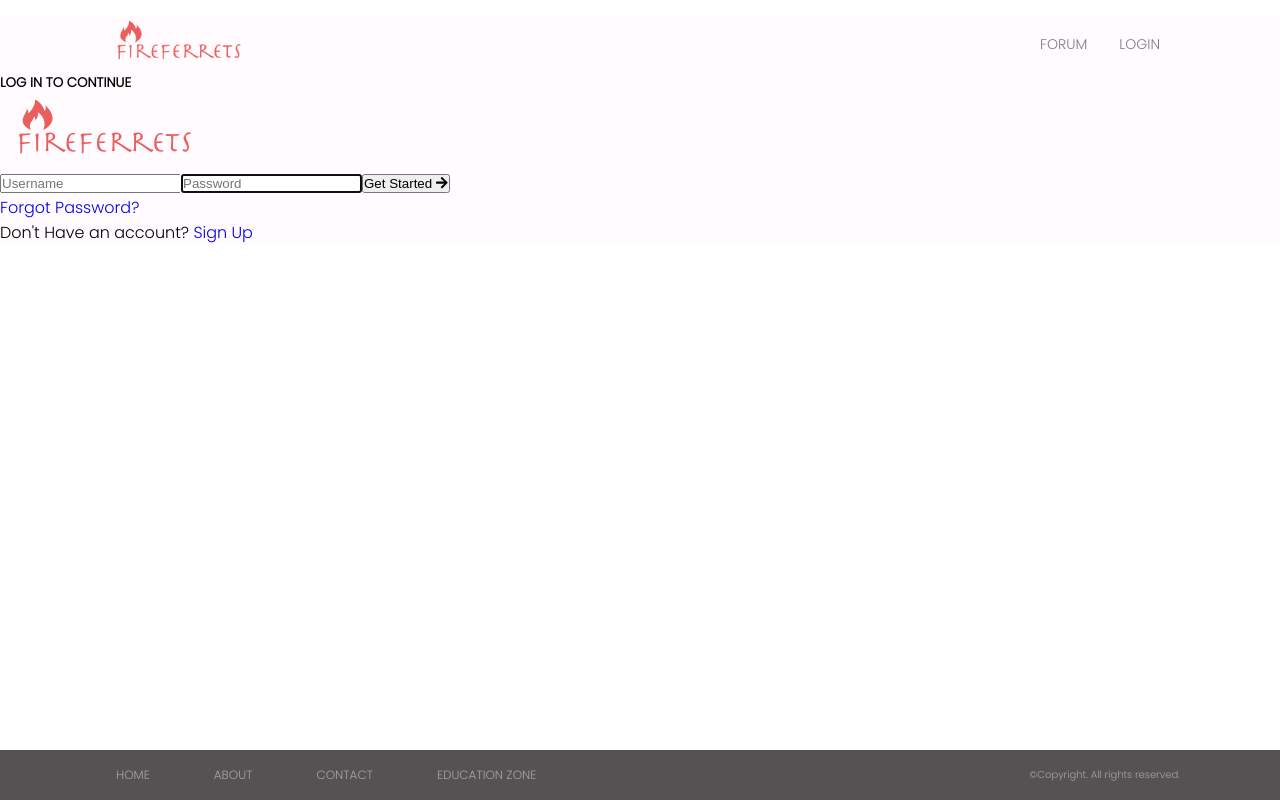
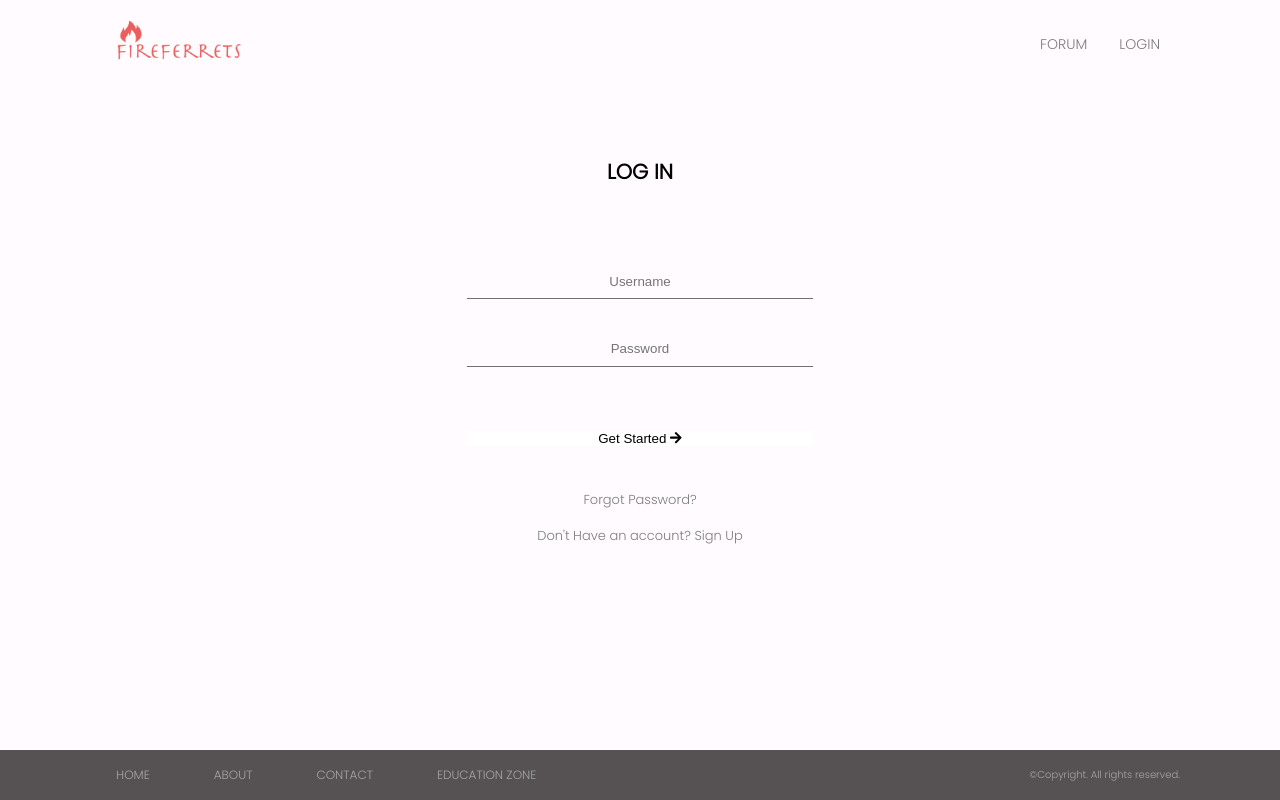
Before and after one commit to soheee-bae/Covid19-Travel-Checker, a React (Create React App) app in the folder client/: page /login in a window 1280 px wide. Built offline with nearby package versions, Linux system fonts and the light colour scheme.

Commit message:
style login and signup page

```diff
--- a/client/src/component/LoginPage.js
+++ b/client/src/component/LoginPage.js
@@ -9,13 +9,10 @@ const LoginPage = () => {
   return (
     <div className="LoginPage">
       <div className="Login-container">
-        <div className="LoginTitleSection">
-          <div className="LoginTitle">
-            <h5>LOG IN TO CONTINUE</h5>
-          </div>
-          <img className="Loginlogo" src={logo} alt="logo" />
+        <div className="LoginTitle">
+          <h5>LOG IN</h5>
         </div>
-        <form className="LoginInputSection">
+        <form className="LoginInput-Section">
           <input
             className="login-input"
             type="text"
--- a/client/src/component/SignupPage.js
+++ b/client/src/component/SignupPage.js
@@ -9,13 +9,10 @@ const SignupPage = () => {
   return (
     <div className="SignupPage">
       <div className="Signup-container">
-        <div className="SignupTitleSection">
-          <div className="SignupTitle">
-            <h5>SIGN UP TO CONTINUE</h5>
-          </div>
-          <img className="Signuplogo" src={logo} alt="logo" />
+        <div className="SignupTitle">
+          <h5>SIGN UP</h5>
         </div>
-        <form className="SignupInputSection">
+        <form className="SignupInput-Section">
           <input
             className="Signup-input"
             type="text"
@@ -37,10 +34,10 @@ const SignupPage = () => {
           </button>
         </form>
         <div className="additionInfo">
-          <div className="btn-to-Signup">
+          <div className="btn-to-Login">
             Already have account?
             <Link to="/login" style={{ textDecoration: "none" }}>
-              <span className="direct-to-Loginin"> Log In</span>
+              <span className="direct-to-Login"> Log In</span>
             </Link>
           </div>
         </div>
--- a/client/src/styles/Home.css
+++ b/client/src/styles/Home.css
@@ -1,3 +1,7 @@
+body {
+  background-color: #fffbfe;
+}
+
 .Homepage {
   display: flex;
   flex-direction: row;
--- a/client/src/styles/Login.css
+++ b/client/src/styles/Login.css
@@ -0,0 +1,81 @@
+.LoginPage {
+  align-items: center;
+  margin-right: 5%;
+  margin-left: 5%;
+  margin-top: 3%;
+}
+
+.Login-container {
+  display: flex;
+  flex-direction: column;
+  justify-content: space-evenly;
+  align-items: center;
+  height: 60vh;
+}
+
+.LoginTitle {
+  font-size: 25px;
+  font-weight: bold;
+  margin-bottom: 2rem;
+}
+
+.LoginInput-Section {
+  display: flex;
+  flex-direction: column;
+  gap: 2rem;
+}
+
+.Loginbtn {
+  background-color: white;
+  border: none;
+  outline: none;
+  cursor: pointer;
+  font-weight: 400;
+  color: black;
+  margin-top: 2rem;
+}
+
+.Loginbtn:hover,
+.Loginbtn:active {
+  color: #707070;
+  border: none;
+  outline: none;
+  cursor: pointer;
+  font-weight: bold;
+}
+
+.login-input {
+  border: none;
+  width: 27vw;
+  border-bottom: 0.5px solid #707070;
+  outline: none;
+  padding: 0.6rem;
+  text-align: center;
+  background-color: #fffbfe;
+}
+
+.additionInfo {
+  display: flex;
+  flex-direction: column;
+  gap: 1rem;
+  font-size: 13px;
+  color: #7a7d7d;
+  align-items: center;
+}
+
+.forgotpass {
+  color: #7a7d7d;
+}
+
+.forgotpass:hover,
+.forgotpass:active {
+  color: black;
+}
+
+.direct-to-signup {
+  color: #7a7d7d;
+}
+.direct-to-signup:hover,
+.direct-to-signup:active {
+  color: black;
+}
--- a/client/src/styles/Signup.css
+++ b/client/src/styles/Signup.css
@@ -0,0 +1,81 @@
+.SignupPage {
+  align-items: center;
+  margin-right: 5%;
+  margin-left: 5%;
+  margin-top: 3%;
+}
+
+.Signup-container {
+  display: flex;
+  flex-direction: column;
+  justify-content: space-evenly;
+  align-items: center;
+  height: 60vh;
+}
+
+.SignupTitle {
+  font-size: 25px;
+  font-weight: bold;
+  margin-bottom: 2rem;
+}
+
+.SignupInput-Section {
+  display: flex;
+  flex-direction: column;
+  gap: 2rem;
+}
+
+.Signupbtn {
+  background-color: white;
+  border: none;
+  outline: none;
+  cursor: pointer;
+  font-weight: 400;
+  color: black;
+  margin-top: 2rem;
+}
+
+.Signupbtn:hover,
+.Signupbtn:active {
+  color: #707070;
+  border: none;
+  outline: none;
+  cursor: pointer;
+  font-weight: bold;
+}
+
+.Signup-input {
+  border: none;
+  width: 27vw;
+  border-bottom: 0.5px solid #707070;
+  outline: none;
+  padding: 0.6rem;
+  text-align: center;
+  background-color: #fffbfe;
+}
+
+.additionInfo {
+  display: flex;
+  flex-direction: column;
+  gap: 1rem;
+  font-size: 13px;
+  color: #7a7d7d;
+  align-items: center;
+}
+
+.forgotpass {
+  color: #7a7d7d;
+}
+
+.forgotpass:hover,
+.forgotpass:active {
+  color: black;
+}
+
+.direct-to-Login {
+  color: #7a7d7d;
+}
+.direct-to-Login:hover,
+.direct-to-Login:active {
+  color: black;
+}
```
